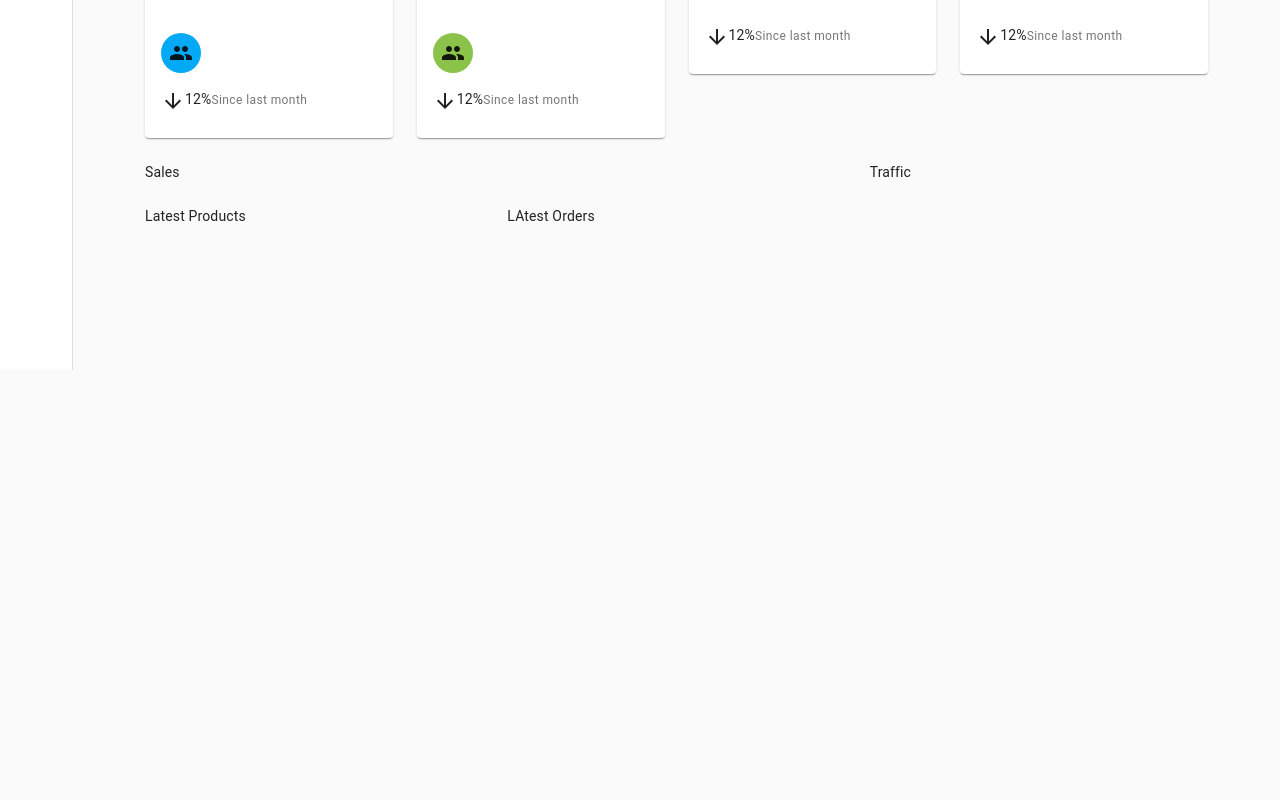
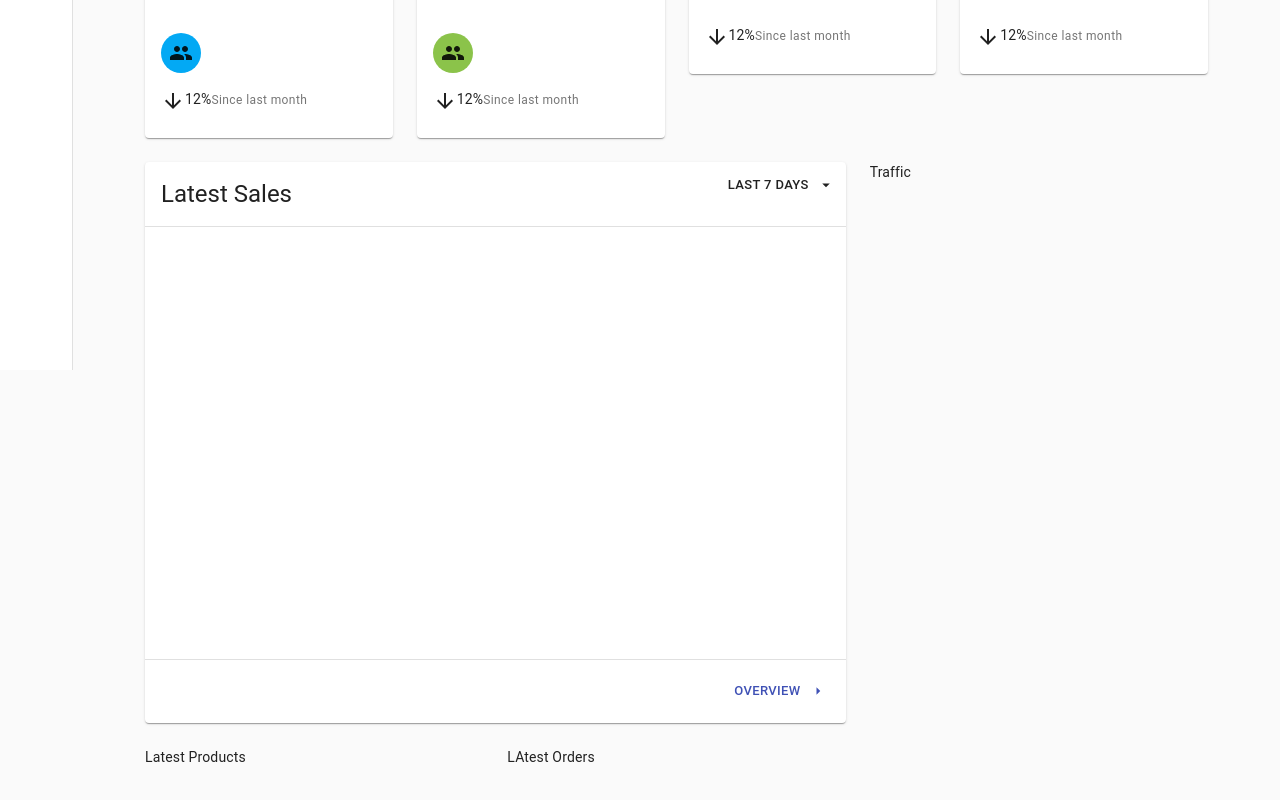
Before and after one commit to vrmusketeers/FYP-2021, a React (Create React App) app in the folder frontend/: page /dashboard in a window 1280 px wide. Shown: the part 430-1230 px from the top of the page. Before the commit the page ends 800 px from the top, so only its background shows below. Built offline with nearby package versions, Linux system fonts and the light colour scheme.

Commit message:
Updated the links with the pages

```diff
--- a/frontend/src/pages/auth/login.tsx
+++ b/frontend/src/pages/auth/login.tsx
@@ -1,4 +1,4 @@
-import { Link as RouterLink } from 'react-router-dom';
+import { Link as RouterLink, useHistory} from 'react-router-dom';
 import {
   Box,
   Button,
@@ -10,7 +10,7 @@ import {
 } from '@material-ui/core';
 
 const Login = () => {
-
+  const history = useHistory();
 
   return (
     <>
@@ -24,7 +24,6 @@ const Login = () => {
         }}
       >
         <Container maxWidth="sm">
-          <form>
             <Box sx={{ mb: 3 }}>
               <Typography
                 color="textPrimary"
@@ -79,7 +78,7 @@ const Login = () => {
                 color="primary"
                 fullWidth
                 size="large"
-                type="submit"
+                onClick={()=>{history.push('/dashboard')}}
                 variant="contained"
               >
                 Sign in now
@@ -91,11 +90,10 @@ const Login = () => {
             >
               Don&apos;t have an account?
                   {' '}
-              <Link component={RouterLink} to="/register" variant="h6" underline="hover">
+              <Link component={RouterLink} to="/signup" variant="h6" underline="hover">
                 Sign up
                   </Link>
             </Typography>
-          </form>
         </Container>
       </Box>
     </>
--- a/frontend/src/pages/auth/signup.tsx
+++ b/frontend/src/pages/auth/signup.tsx
@@ -108,9 +108,12 @@ const Signup = () => {
               color="textSecondary"
               variant="body1"
             >
-              Have an account?
-                  {' '}
-              <Link component={RouterLink} to="/login">
+              Have an account?!!!
+              {' llllllllll'}
+              <Link
+                color="primary"
+                to="/login"
+              >
                 Sign in
               </Link>
             </Typography>
--- a/frontend/src/pages/dashboard/dashboard.tsx
+++ b/frontend/src/pages/dashboard/dashboard.tsx
@@ -3,6 +3,7 @@ import React from "react";
 import DCard from "../../shared/components/vital-cards/d-card";
 
 import GroupIcon from '@material-ui/icons/Group';
+import DGraphContainer from "../../shared/components/graphs/graph-container";
 
 interface DashboardProps {
 
@@ -53,7 +54,7 @@ const Dashboard: React.FC<DashboardProps> = () => {
                             xl={9}
                             xs={12}
                         >
-                            Sales
+                            <DGraphContainer />
                         </Grid>
                         <Grid
                             item
--- /dev/null
+++ b/frontend/src/shared/components/graphs/graph-container.tsx
@@ -0,0 +1,59 @@
+import {
+  Box,
+  Button,
+  Card,
+  CardContent,
+  CardHeader,
+  Divider} from '@material-ui/core';
+import ArrowDropDownIcon from '@material-ui/icons/ArrowDropDown';
+import ArrowRightIcon from '@material-ui/icons/ArrowRight';
+
+const DGraphContainer= () => {
+
+  return (
+    <Card>
+      <CardHeader
+        action={(
+          <Button
+            endIcon={<ArrowDropDownIcon />}
+            size="small"
+            variant="text"
+          >
+            Last 7 days
+          </Button>
+        )}
+        title="Latest Sales"
+      />
+      <Divider />
+      <CardContent>
+        <Box
+          sx={{
+            height: 400,
+            position: 'relative'
+          }}
+        >
+          {/* This is the place where graph will go */}
+        </Box>
+      </CardContent>
+      <Divider />
+      <Box
+        sx={{
+          display: 'flex',
+          justifyContent: 'flex-end',
+          p: 2
+        }}
+      >
+        <Button
+          color="primary"
+          endIcon={<ArrowRightIcon />}
+          size="small"
+          variant="text"
+        >
+          Overview
+        </Button>
+      </Box>
+    </Card>
+  );
+};
+
+export default DGraphContainer;
```
Also changed, not shown: frontend/src/App.tsx (+14 -1 lines), frontend/src/shared/components/graphs/rside-container.tsx (added, +132 -0 lines). Lines whose indentation alone changed are shown as unchanged.
